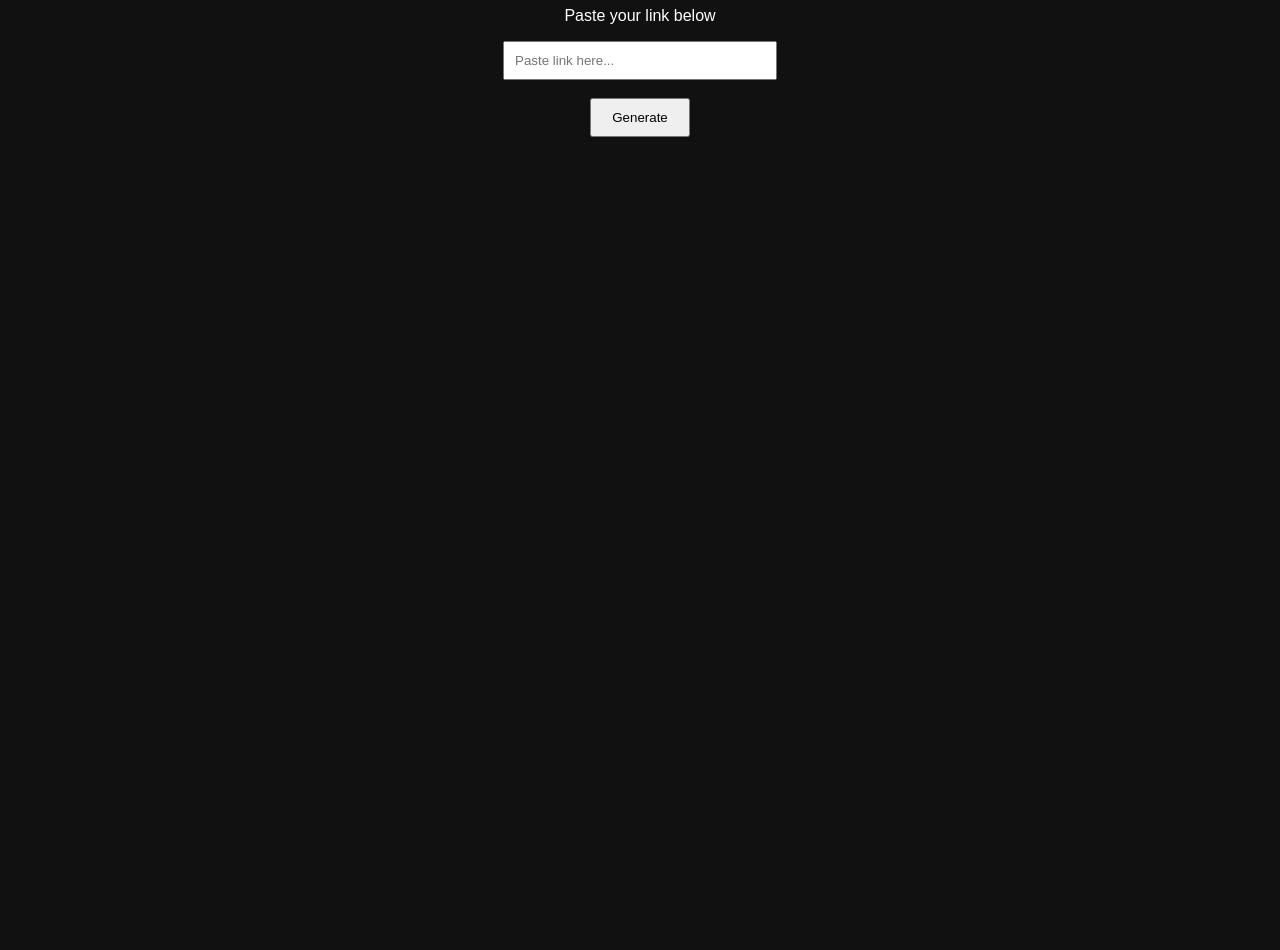
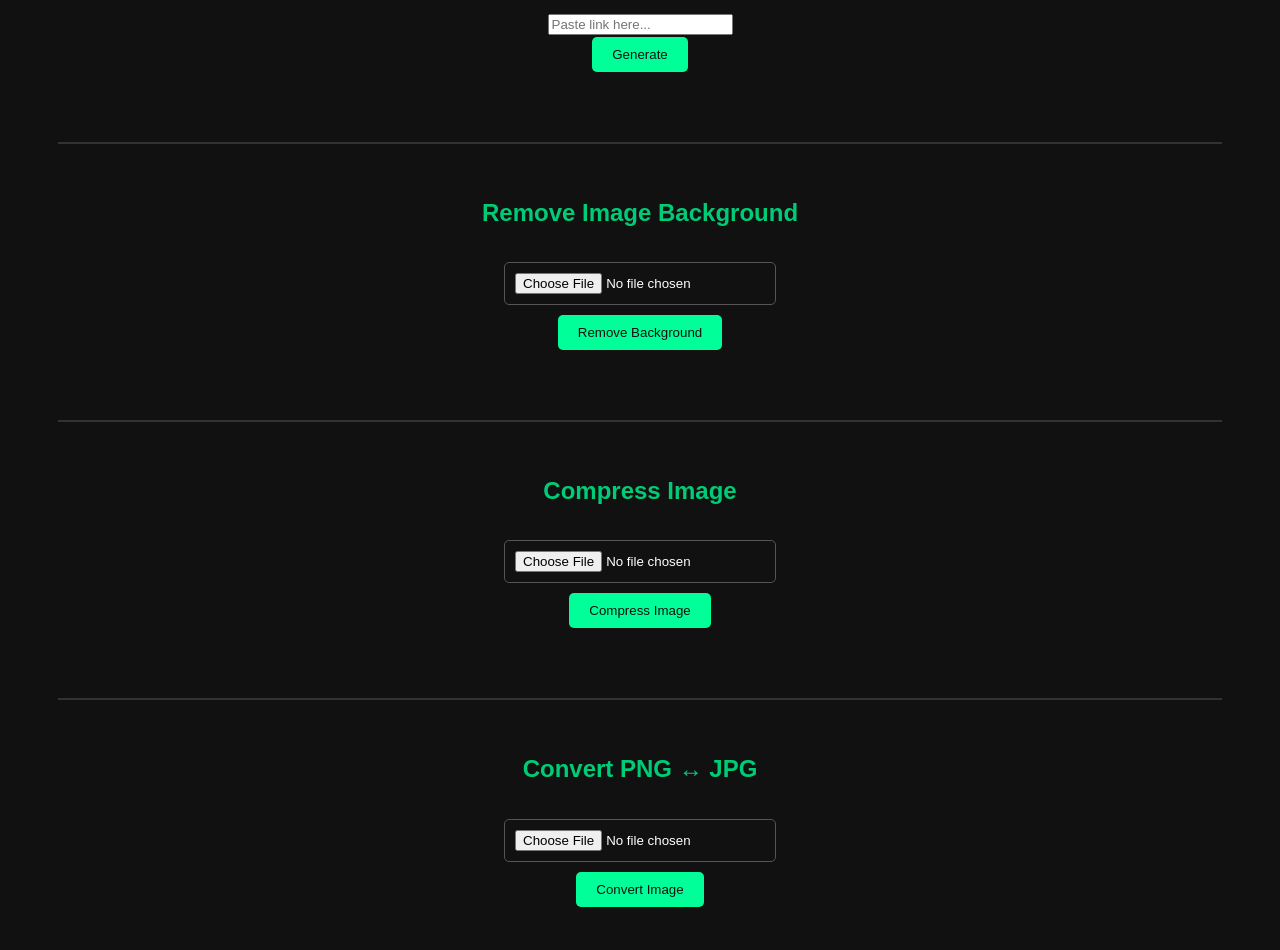
Before and after one commit to savetoknow-creator/savetoknow., a plain HTML site: page index.html in a window 1280 px wide. Shown: the part 181-1131 px from the top of the page. Before the commit the page ends 800 px from the top, so only its background shows below. Drawn offline with Linux system fonts and the light colour scheme.

Commit message:
Update index.html

```diff
--- a/index.html
+++ b/index.html
@@ -1,16 +1,163 @@
 <!DOCTYPE html>
-<html>
+<html lang="en">
 <head>
-  <title>SaveTokNow</title>
+  <meta charset="UTF-8">
+  <meta name="viewport" content="width=device-width, initial-scale=1.0">
+  <title>Smart Tools | Remove Background, Compress Images, Convert PNG/JPG</title>
+  <meta name="description" content="Smart Tools: Remove background, compress images, convert PNG↔JPG easily online. Free tool for everyone.">
+  <meta name="keywords" content="remove background, image compression, convert png to jpg, online image tool">
+  <style>
+    body {
+      text-align:center;
+      font-family:Arial, sans-serif;
+      background:#111;
+      color:white;
+      padding:50px;
+      line-height:1.6;
+    }
+    h1 { color:#00ff99; margin-bottom:20px; }
+    h2 { color:#00cc77; margin-top:40px; }
+    input[type="file"], input[type="text"] {
+      padding:10px; margin:10px; width:250px; border-radius:5px; border:1px solid #555;
+    }
+    button {
+      padding:10px 20px;
+      background:#00ff99;
+      color:#111;
+      border:none;
+      border-radius:5px;
+      cursor:pointer;
+      transition:0.2s;
+      margin-bottom:20px;
+    }
+    button:hover { background:#00cc77; }
+    img { max-width:300px; margin-top:20px; border-radius:5px; }
+    hr { margin:50px 0; border:1px solid #333; }
+    .tool-section { margin-bottom:50px; }
+  </style>
 </head>
-<body style="text-align:center; font-family:Arial; background:#111; color:white; padding-top:100px;">
+<body>
 
-  <h1 style="color:#00ff99;">SaveTokNow</h1>
-  <p>Paste your link below</p>
+  <!-- الصفحة الأصلية -->
+  <div class="tool-section">
+    <h1>SaveTokNow</h1>
+    <p>Paste your link below</p>
+    <input placeholder="Paste link here..." id="tiktokInput">
+    <br>
+    <button onclick="alert('Feature coming soon! 🚀')">Generate</button>
+  </div>
 
-  <input placeholder="Paste link here..." style="padding:10px; width:250px;">
-  <br><br>
-  <button style="padding:10px 20px;">Generate</button>
+  <hr>
+
+  <!-- إزالة الخلفية -->
+  <div class="tool-section">
+    <h2>Remove Image Background</h2>
+    <input type="file" id="imageInput" accept="image/*">
+    <br>
+    <button onclick="removeBackground()">Remove Background</button>
+    <div id="result"></div>
+  </div>
+
+  <hr>
+
+  <!-- ضغط الصورة -->
+  <div class="tool-section">
+    <h2>Compress Image</h2>
+    <input type="file" id="compressInput" accept="image/*">
+    <br>
+    <button onclick="compressImage()">Compress Image</button>
+    <div id="compressResult"></div>
+  </div>
+
+  <hr>
+
+  <!-- تحويل PNG ↔ JPG -->
+  <div class="tool-section">
+    <h2>Convert PNG ↔ JPG</h2>
+    <input type="file" id="convertInput" accept="image/*">
+    <br>
+    <button onclick="convertImage()">Convert Image</button>
+    <div id="convertResult"></div>
+  </div>
+
+<script>
+  // ===== إزالة الخلفية =====
+  async function removeBackground() {
+    const input = document.getElementById('imageInput').files[0];
+    if (!input) { alert('Upload an image first!'); return; }
+
+    const reader = new FileReader();
+    reader.onload = async function() {
+      const imageBase64 = reader.result.split(',')[1];
+
+      const formData = new FormData();
+      formData.append('image_file_b64', imageBase64);
+      formData.append('size', 'auto');
+
+      try {
+        const response = await fetch('https://api.remove.bg/v1.0/removebg', {
+          method: 'POST',
+          headers: { 'X-Api-Key': 'YOUR_API_KEY_HERE' }, // ضع هنا الـ API Key الخاص بك
+          body: formData
+        });
+
+        if (!response.ok) throw new Error('Failed to remove background');
+
+        const blob = await response.blob();
+        const url = URL.createObjectURL(blob);
+        document.getElementById('result').innerHTML = `<img src="${url}" alt="Result"/>`;
+      } catch(err) {
+        alert('Error: ' + err.message);
+      }
+    };
+    reader.readAsDataURL(input);
+  }
+
+  // ===== ضغط الصورة =====
+  function compressImage() {
+    const file = document.getElementById('compressInput').files[0];
+    if (!file) { alert('Upload an image first!'); return; }
+
+    const reader = new FileReader();
+    reader.onload = function() {
+      const img = new Image();
+      img.src = reader.result;
+      img.onload = function() {
+        const canvas = document.createElement('canvas');
+        const ctx = canvas.getContext('2d');
+        canvas.width = img.width / 2; // ضغط 50%
+        canvas.height = img.height / 2;
+        ctx.drawImage(img, 0, 0, canvas.width, canvas.height);
+        const dataUrl = canvas.toDataURL('image/jpeg', 0.7);
+        document.getElementById('compressResult').innerHTML = `<img src="${dataUrl}"/>`;
+      }
+    };
+    reader.readAsDataURL(file);
+  }
+
+  // ===== تحويل PNG ↔ JPG =====
+  function convertImage() {
+    const file = document.getElementById('convertInput').files[0];
+    if (!file) { alert('Upload an image first!'); return; }
+
+    const reader = new FileReader();
+    reader.onload = function() {
+      const img = new Image();
+      img.src = reader.result;
+      img.onload = function() {
+        const canvas = document.createElement('canvas');
+        const ctx = canvas.getContext('2d');
+        canvas.width = img.width;
+        canvas.height = img.height;
+        ctx.drawImage(img, 0, 0);
+        const newType = file.type === 'image/png' ? 'image/jpeg' : 'image/png';
+        const dataUrl = canvas.toDataURL(newType, 0.9);
+        document.getElementById('convertResult').innerHTML = `<img src="${dataUrl}"/>`;
+      }
+    };
+    reader.readAsDataURL(file);
+  }
+</script>
 
 </body>
 </html>
```
